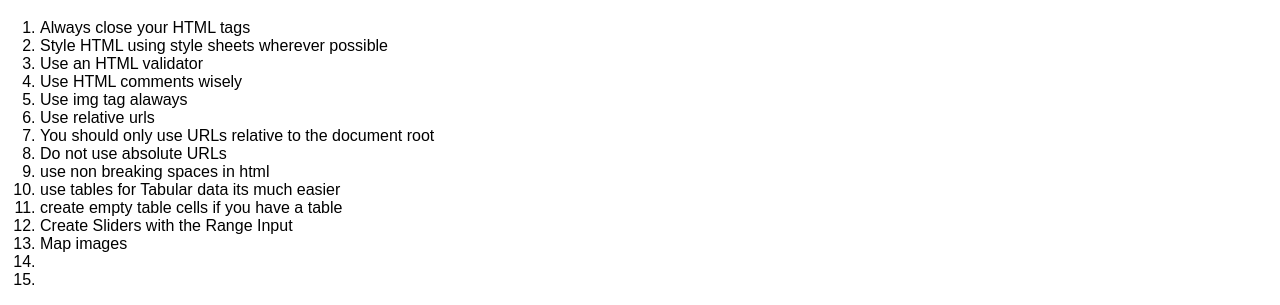
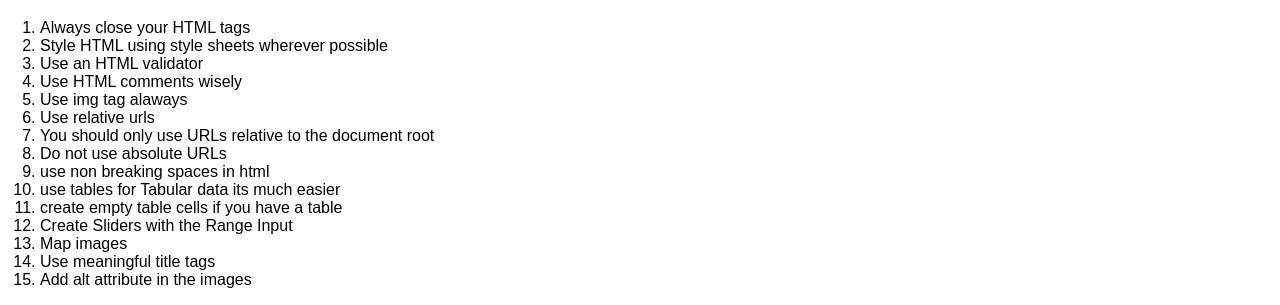
Before and after one commit to LaLaWORLDS/HTML-CSS-CHEATSHEET, a plain HTML site: page HTML.html in a window 1280 px wide. Shown: the part 513-818 px from the top of the page. Drawn offline with Linux system fonts and the light colour scheme.

Commit message:
commit first commit

```diff
--- a/HTML.html
+++ b/HTML.html
@@ -77,8 +77,7 @@
   <li>create empty table cells if you have a table</li>
   <li>Create Sliders with the Range Input</li>
   <li>Map images</li>
-  <li></li>
-  <li></li>
+  <li>Use meaningful title tags</li>
+  <li>Add alt attribute in the images</li>
     </li>
-  </li>
 </ol>
```
